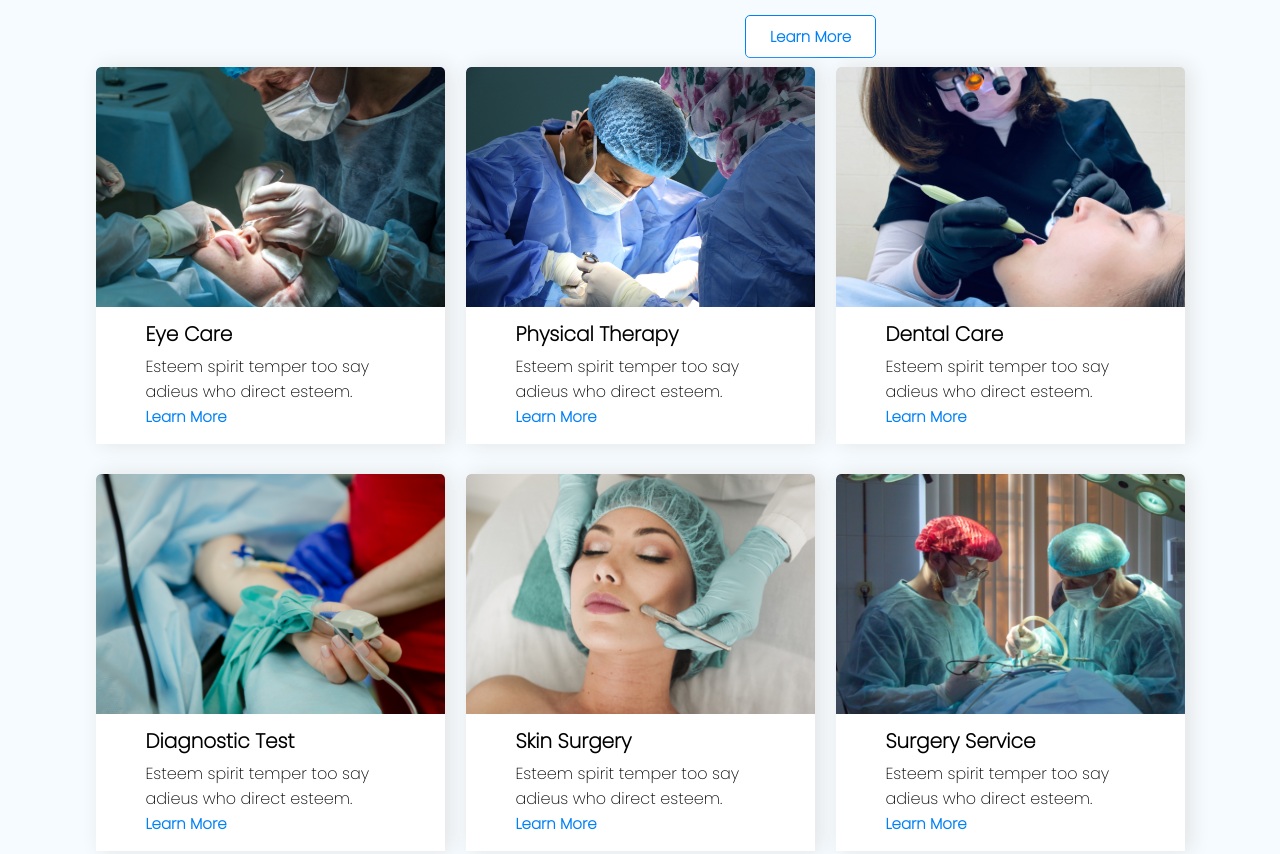
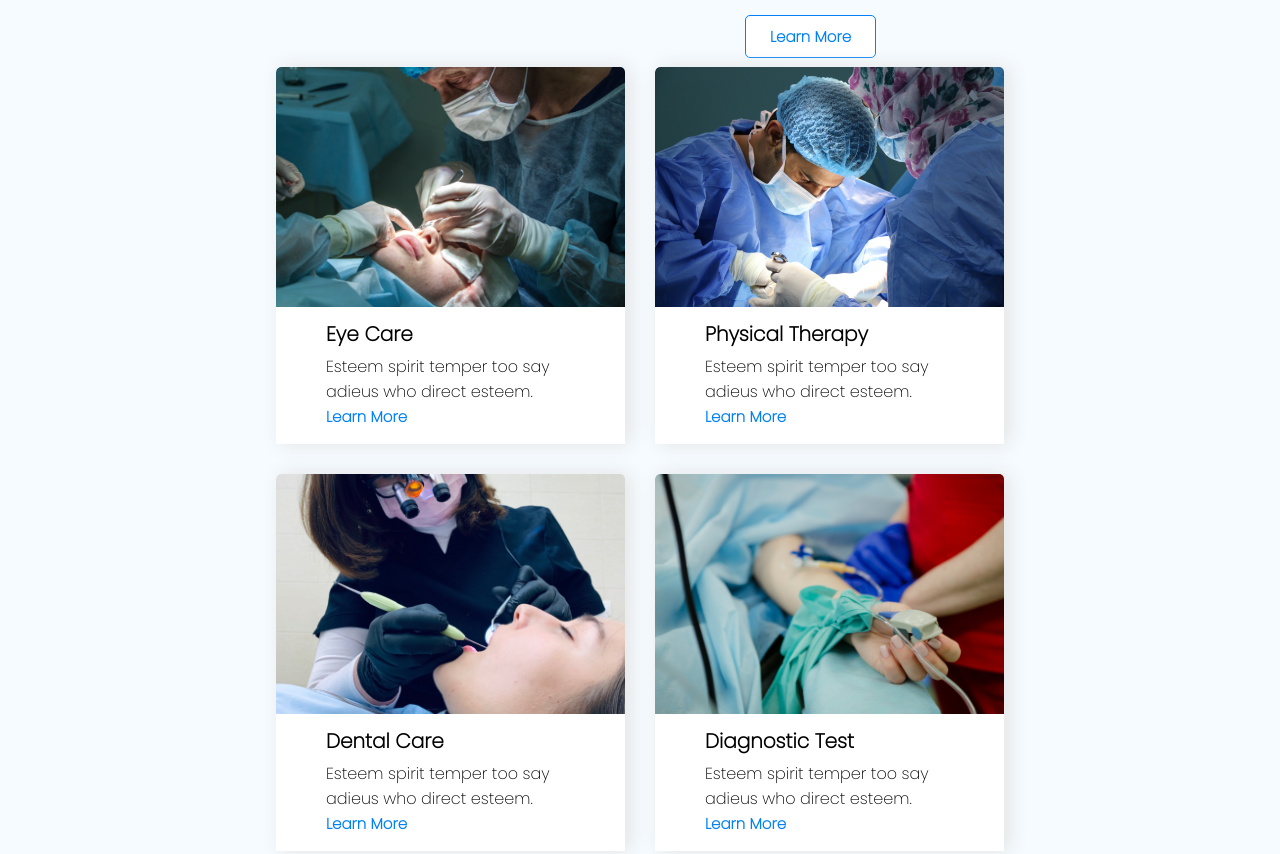
Before and after one commit to Tamhat/Homework-01, a plain HTML site: page index.html in a window 1280 px wide. Shown: the part 2426-3280 px from the top of the page. Drawn offline with Linux system fonts and the light colour scheme; a web font is replaced by a local one.

Commit message:
jkdnvkkfvjslkdvk

```diff
--- a/index.css
+++ b/index.css
@@ -484,7 +484,7 @@
 .child {
     width: 349px;
     height: 407px;
-    margin: 0 auto;
+    margin: 0 15px;
 }
 
 .childo {
@@ -879,9 +879,7 @@ footer {
     background-color: #000000;
     display: block;
 }
-body{
-    overflow-x:hidden;
-}
+
 
 @media (max-width:898px) {
     header {
```
